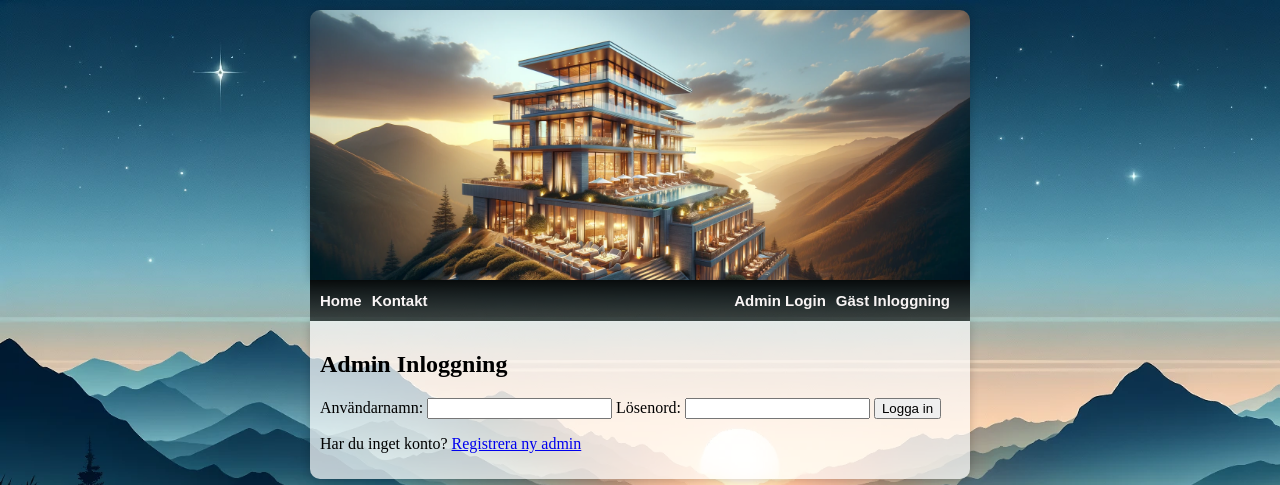
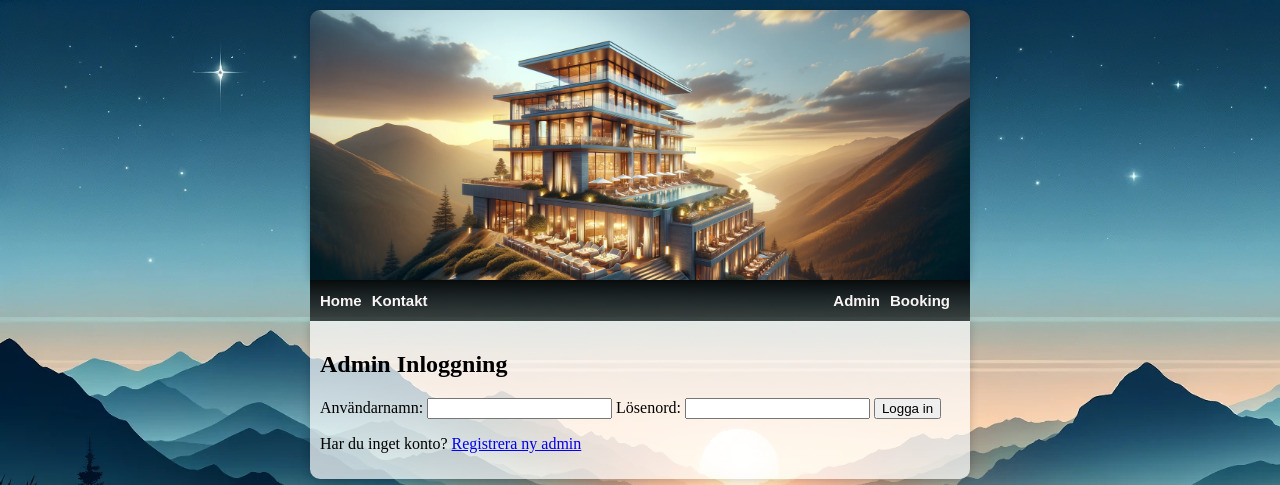
Before and after one commit to JoyJohansson/bokningsapplikation, a Flask app: page /admin/login in a window 1280 px wide. Shown: the top 485 px of the page. Run offline with Flask 3, Linux system fonts and the light colour scheme; some libraries are stand-ins or nearby versions.

Commit message:
polish CSS

```diff
--- a/templates/base.html
+++ b/templates/base.html
@@ -15,8 +15,8 @@
             {%if admin_token%}
             <a class="link-button" href="{{ url_for('admin_logout_page') }}">Sign out</a>
             {%else%}
-            <a class="link-button" href="{{ url_for('admin_login_page') }}">Admin Login</a>
-            <a class="link-button"href="{{ url_for('guest_login') }}">Gäst Inloggning</a>
+            <a class="link-button" href="{{ url_for('admin_login_page') }}">Admin</a>
+            <a class="link-button"href="{{ url_for('guest_login') }}">Booking</a>
             {%endif%}
         </div>
     </nav>
```
